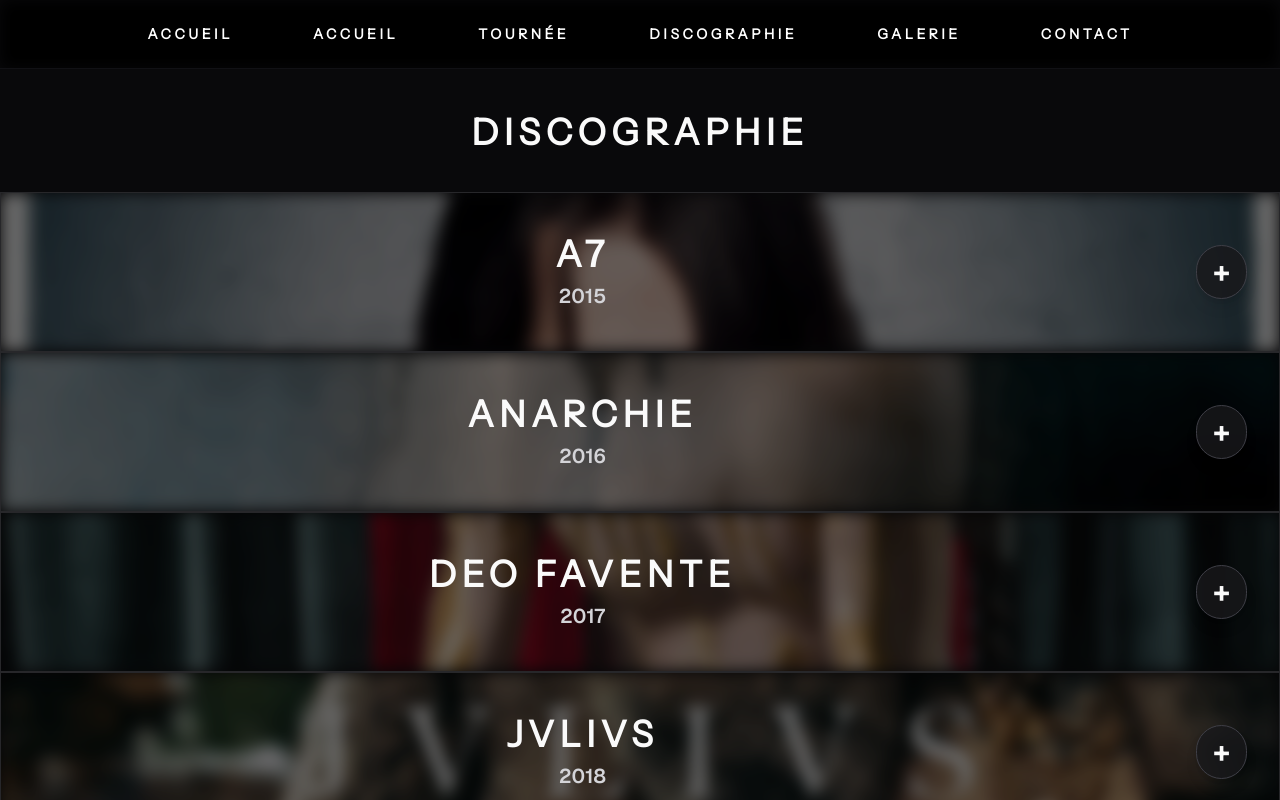
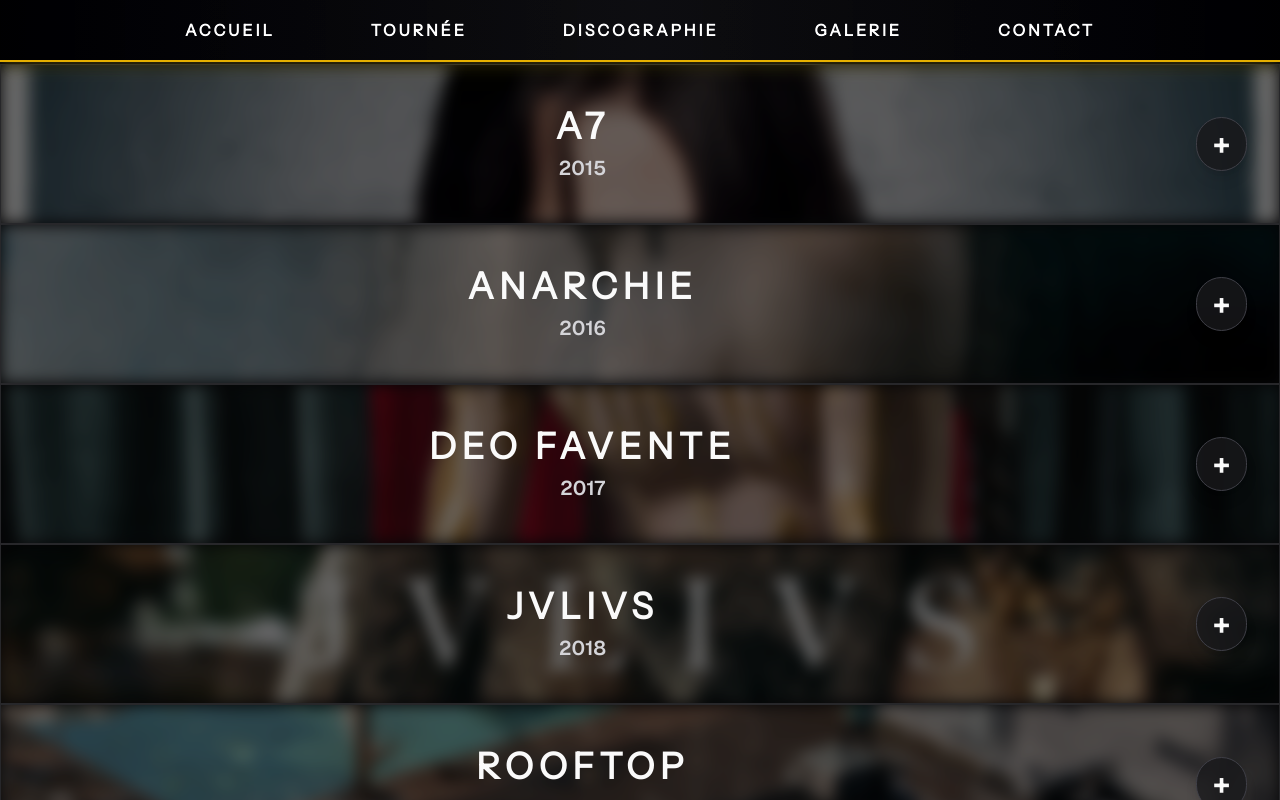
Before and after one commit to nadhirbk/sch, a Next.js app: page /discographie in a window 1280 px wide. Shown: the top 800 px of the page. Built offline with nearby package versions, Linux system fonts and the light colour scheme.

Commit message:
Uniformisation du header premium sur la page discographie, suppression du titre et du bandeau noir, ajustement du padding pour un rendu parfait.

```diff
--- a/src/app/discographie/page.tsx
+++ b/src/app/discographie/page.tsx
@@ -2,6 +2,7 @@
 import AlbumBandeau from "../../components/AlbumBandeau";
 
 import Link from "next/link";
+import { useEffect, useRef, useState } from "react";
 
 const albums = [
   {
@@ -15,8 +16,7 @@ const albums = [
       "Champs-Élysées",
   "Mauvaises idées",
   "Solides",
-      "Pas de lumière",
-      "Liquide",
+  "Pas de rêve",
   "Rêves de mômes",
       "Fusil",
       "Interlude",
@@ -168,90 +168,43 @@ const albums = [
   },
 ];
 
-import { useState, useRef } from "react";
 
 export default function Page() {
   const [openIndex, setOpenIndex] = useState<number | null>(null);
   const bandeauRefs = useRef<(HTMLDivElement | null)[]>([]);
+    const headerRef = useRef<HTMLDivElement>(null);
+    useEffect(() => {
+      let lastScrollY = window.scrollY;
+      const handleScroll = () => {
+        const currentScrollY = window.scrollY;
+        if (headerRef.current) {
+          if (currentScrollY > lastScrollY && currentScrollY > 60) {
+            headerRef.current.style.transform = "translateY(-100%)";
+          } else {
+            headerRef.current.style.transform = "translateY(0)";
+          }
+        }
+        lastScrollY = currentScrollY;
+      };
+      window.addEventListener("scroll", handleScroll);
+      return () => window.removeEventListener("scroll", handleScroll);
+    }, []);
     return (
-    <div className="min-h-screen bg-zinc-950 text-zinc-50 font-sans overflow-hidden">
-      {/* === HEADER PREMIUM === */}
-      <header className="w-full px-8 py-6 flex items-center justify-center bg-transparent backdrop-blur-sm contrast-125 fixed top-0 left-0 z-50 border-b border-zinc-800">
-        <nav className="flex gap-8 text-sm font-semibold">
-          <Link
-            href="/"
-            className="hover:text-primary transition uppercase tracking-widest mx-6"
-            style={{
-              fontFamily: "InstrumentSans, sans-serif",
-              letterSpacing: "0.25em",
-            }}
+      <div className="min-h-screen bg-zinc-950 text-zinc-50 font-sans">
+        <header
+          ref={headerRef}
+          className="w-full px-4 py-2 flex items-center justify-center bg-gradient-to-r from-zinc-900/90 via-zinc-800/80 to-zinc-900/90 border-b-2 border-yellow-400/80 shadow-yellow-400/10 shadow-lg backdrop-blur-md contrast-125 fixed top-0 left-0 z-50 transition-transform duration-300"
         >
-            ACCUEIL
-          </Link>
-          <Link
-            href="/"
-            className="hover:text-primary transition uppercase tracking-widest mx-6"
-            style={{
-              fontFamily: "InstrumentSans, sans-serif",
-              letterSpacing: "0.25em",
-            }}
-          >
-            ACCUEIL
-          </Link>
-          <a
-            href="#tournee"
-            className="hover:text-primary transition uppercase tracking-widest mx-6"
-            style={{
-              fontFamily: "InstrumentSans, sans-serif",
-              letterSpacing: "0.25em",
-            }}
-          >
-            TOURNÉE
-          </a>
-          <a
-            href="/discographie"
-            className="hover:text-primary transition uppercase tracking-widest mx-6"
-            style={{
-              fontFamily: "InstrumentSans, sans-serif",
-              letterSpacing: "0.25em",
-            }}
-          >
-            DISCOGRAPHIE
-          </a>
-          <a
-            href="#galerie"
-            className="hover:text-primary transition uppercase tracking-widest mx-6"
-            style={{
-              fontFamily: "InstrumentSans, sans-serif",
-              letterSpacing: "0.25em",
-            }}
-          >
-            GALERIE
-          </a>
-          <a
-            href="#contact"
-            className="hover:text-primary transition uppercase tracking-widest mx-6"
-            style={{
-              fontFamily: "InstrumentSans, sans-serif",
-              letterSpacing: "0.25em",
-            }}
-          >
-            CONTACT
-          </a>
+          <nav className="flex gap-3 text-base font-extrabold tracking-widest">
+            <Link href="/" className="mx-6 px-4 py-2 rounded-full transition-all duration-200 hover:scale-105 hover:shadow-yellow-400/30 hover:border-yellow-300/90 uppercase text-zinc-50 font-extrabold tracking-widest" style={{ fontFamily: "InstrumentSans, sans-serif", letterSpacing: "0.18em", border: "2px solid transparent" }}>ACCUEIL</Link>
+            <a href="#tournee" className="mx-6 px-4 py-2 rounded-full transition-all duration-200 hover:scale-105 hover:shadow-yellow-400/30 hover:border-yellow-300/90 uppercase text-zinc-50 font-extrabold tracking-widest" style={{ fontFamily: "InstrumentSans, sans-serif", letterSpacing: "0.18em", border: "2px solid transparent" }}>TOURNÉE</a>
+            <Link href="/discographie" className="mx-6 px-4 py-2 rounded-full transition-all duration-200 hover:scale-105 hover:shadow-yellow-400/30 hover:border-yellow-300/90 uppercase text-zinc-50 font-extrabold tracking-widest" style={{ fontFamily: "InstrumentSans, sans-serif", letterSpacing: "0.18em", border: "2px solid transparent" }}>DISCOGRAPHIE</Link>
+            <a href="#galerie" className="mx-6 px-4 py-2 rounded-full transition-all duration-200 hover:scale-105 hover:shadow-yellow-400/30 hover:border-yellow-300/90 uppercase text-zinc-50 font-extrabold tracking-widest" style={{ fontFamily: "InstrumentSans, sans-serif", letterSpacing: "0.18em", border: "2px solid transparent" }}>GALERIE</a>
+            <a href="#contact" className="mx-6 px-4 py-2 rounded-full transition-all duration-200 hover:scale-105 hover:shadow-yellow-400/30 hover:border-yellow-300/90 uppercase text-zinc-50 font-extrabold tracking-widest" style={{ fontFamily: "InstrumentSans, sans-serif", letterSpacing: "0.18em", border: "2px solid transparent" }}>CONTACT</a>
           </nav>
         </header>
       {/* === CONTENU PAGE DISCOGRAPHIE === */}
-      <div className="pt-28 pb-8">
-        <h1
-          className="text-4xl font-extrabold uppercase mb-10 text-center"
-          style={{
-            fontFamily: "InstrumentSans, sans-serif",
-            letterSpacing: "0.15em",
-          }}
-        >
-          DISCOGRAPHIE
-        </h1>
-        <div className="flex flex-col w-full">
+  <div className="flex flex-col w-full pt-16">
         {albums.map((album, idx) => (
           <AlbumBandeau
             key={idx}
@@ -270,12 +223,11 @@ export default function Page() {
               }, 100);
             }}
             ref={(el) => {
-                bandeauRefs.current[idx] = el as HTMLDivElement | null; // Corrected ref type
+              bandeauRefs.current[idx] = el as HTMLDivElement | null;
             }}
           />
         ))}
       </div>
     </div>
-    </div>
   );
 }
```
Lines whose indentation alone changed are shown as unchanged.
